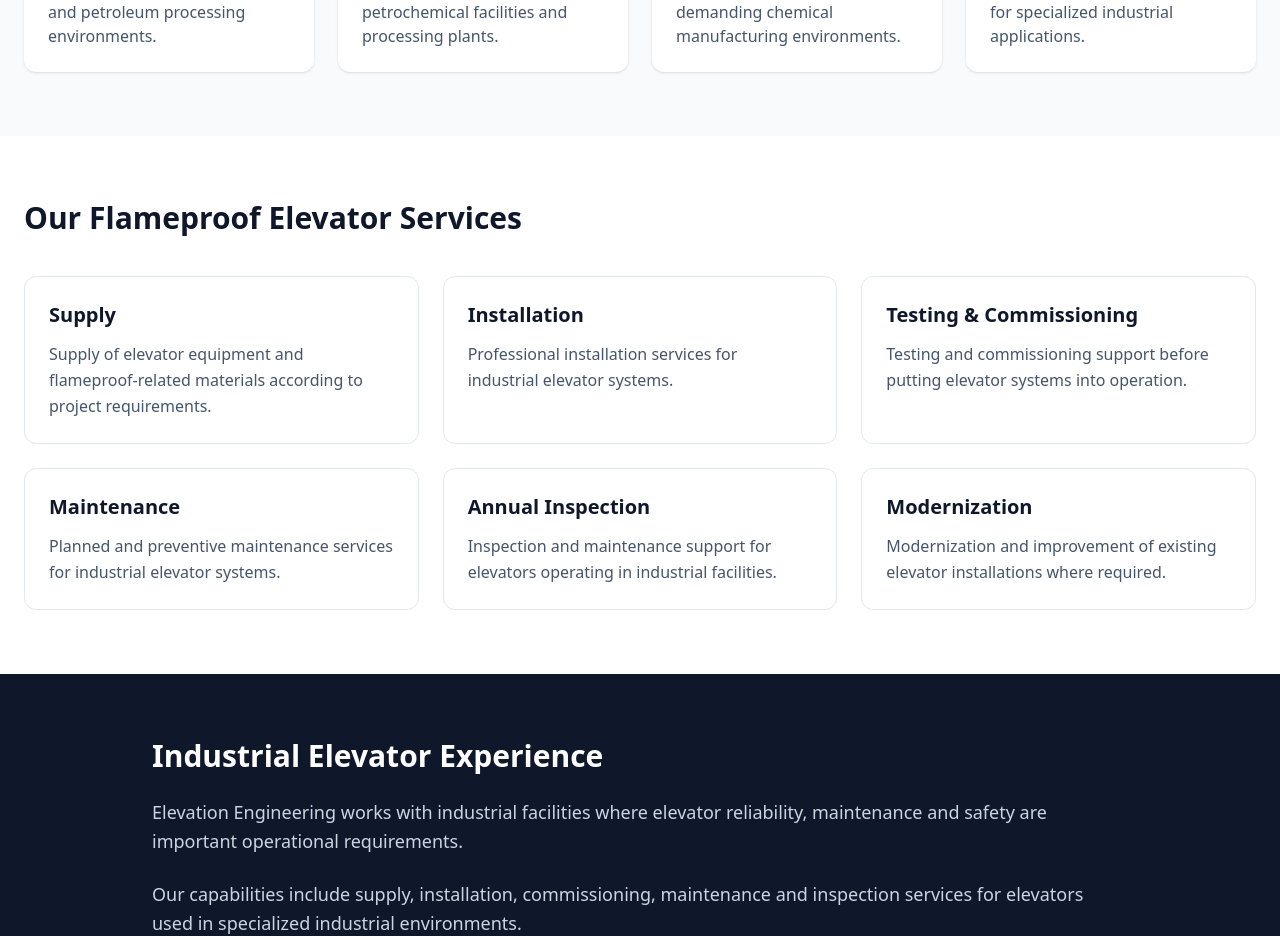
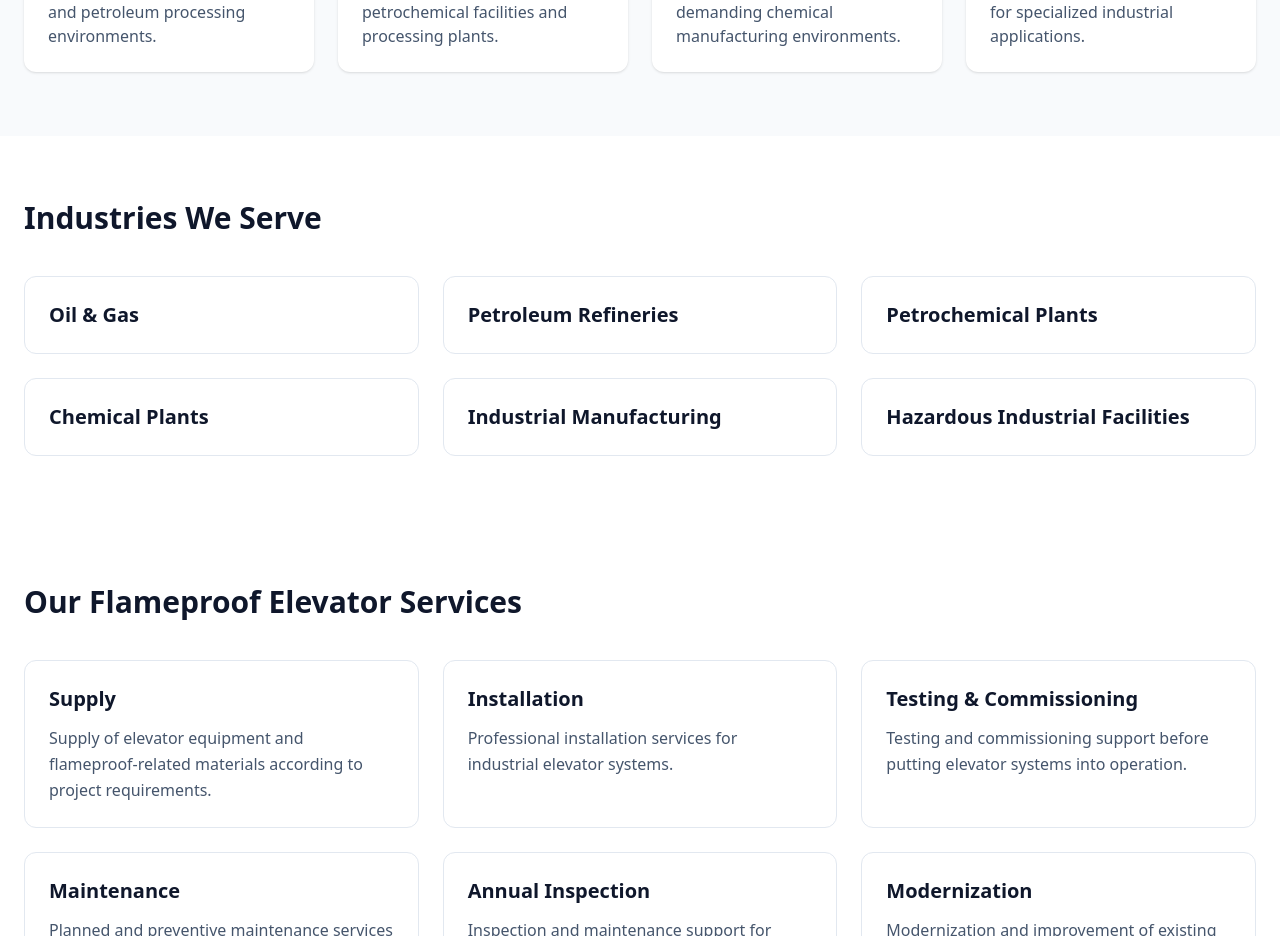
Before and after one commit to elevationengineerings/ELEVATION-ENGINEERING, a React (Vite) app: page /flameproof-elevators-in-india in a window 1280 px wide. Shown: the part 980-1916 px from the top of the page. Built offline with nearby package versions, Linux system fonts and the light colour scheme.

Commit message:
Update FlameproofElevatorsIndia.tsx

```diff
--- a/src/pages/FlameproofElevatorsIndia.tsx
+++ b/src/pages/FlameproofElevatorsIndia.tsx
@@ -128,6 +128,35 @@ export default function FlameproofElevatorsIndia() {
           </div>
         </div>
       </section>
+
+      {/* Industries We Serve */}
+<section className="py-16">
+  <div className="max-w-7xl mx-auto px-6">
+    <h2 className="text-3xl font-bold mb-10">
+      Industries We Serve
+    </h2>
+
+    <div className="grid md:grid-cols-2 lg:grid-cols-3 gap-6">
+      {[
+        'Oil & Gas',
+        'Petroleum Refineries',
+        'Petrochemical Plants',
+        'Chemical Plants',
+        'Industrial Manufacturing',
+        'Hazardous Industrial Facilities',
+      ].map((industry) => (
+        <div
+          key={industry}
+          className="border border-slate-200 rounded-xl p-6"
+        >
+          <h3 className="text-xl font-semibold">
+            {industry}
+          </h3>
+        </div>
+      ))}
+    </div>
+  </div>
+</section>
 
       {/* Services */}
       <section className="py-16">
```
